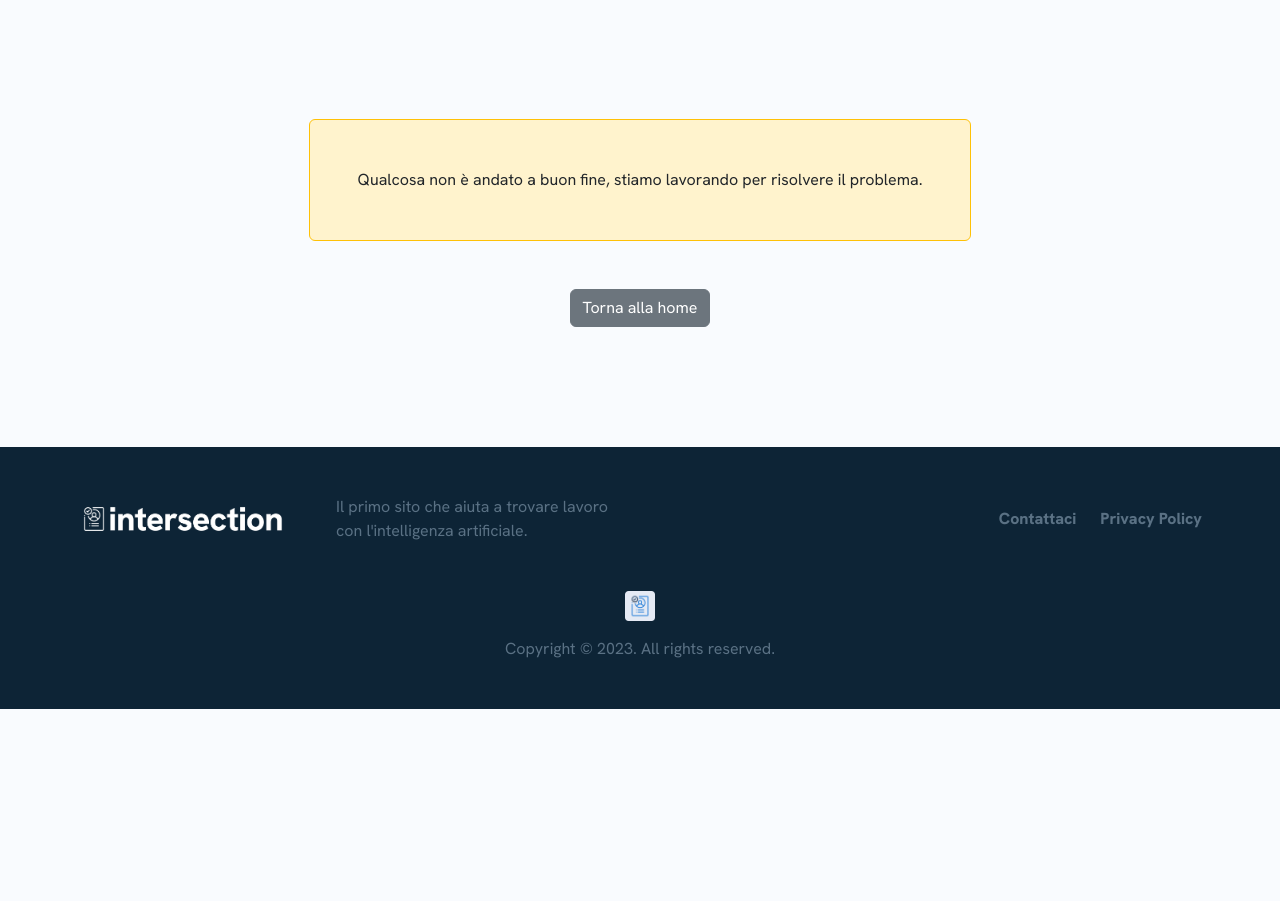
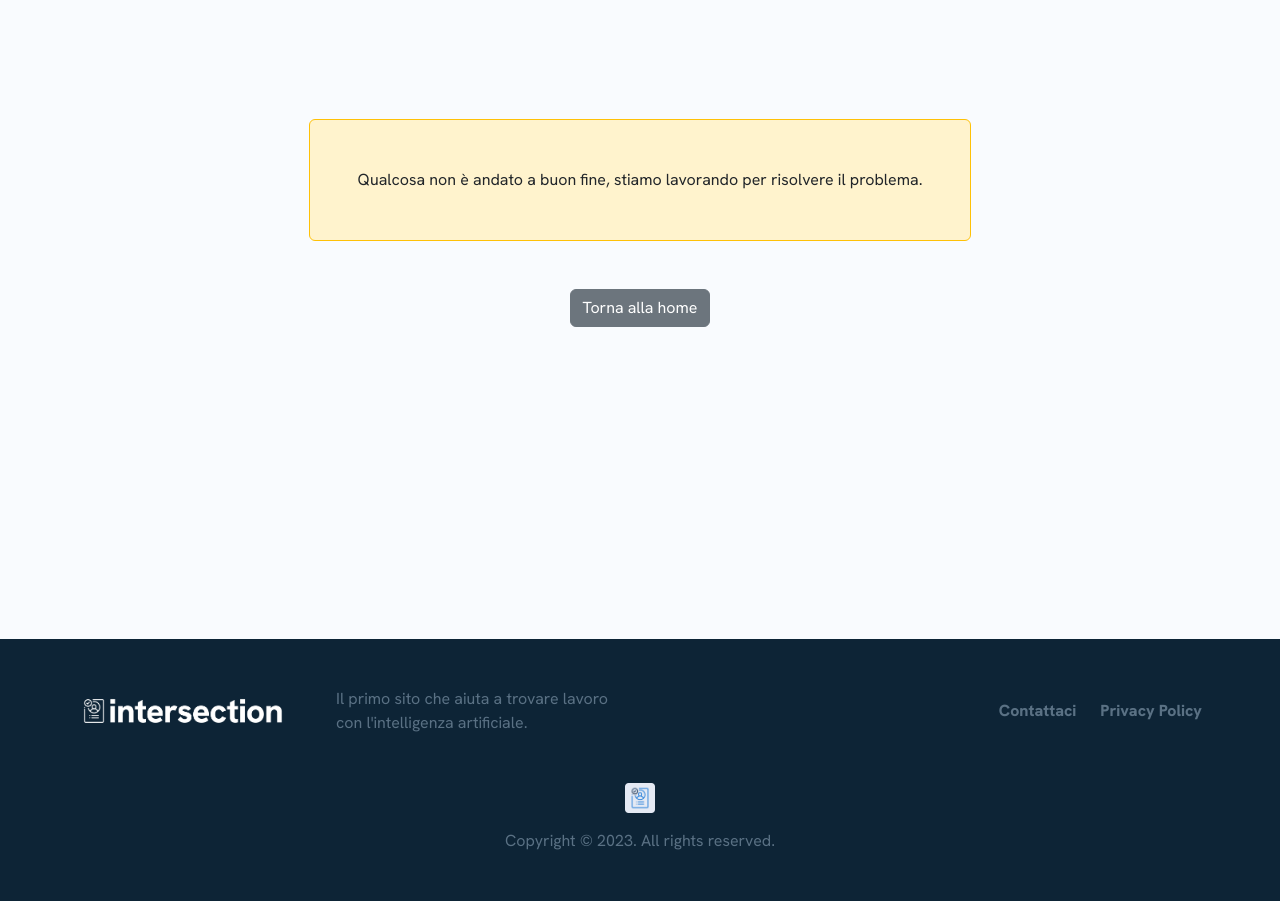
Before and after one commit to NicolePerrotta/Intersection, a PHP site: page /indexErrore.php in a window 1280 px wide. Shown: the part 93-994 px from the top of the page. Before the commit the page ends 802 px from the top, so only its background shows below. Run offline with PHP 8.4, Linux system fonts and the light colour scheme; some libraries are stand-ins or nearby versions.

Commit message:
CSS adjustment

```diff
--- a/WebSite/app/css/style.css
+++ b/WebSite/app/css/style.css
@@ -45,3 +45,7 @@ body {
 a.text-color-5:hover {
     color: white;
 }
+
+.page-content {
+    min-height: 80vh;
+}
```
